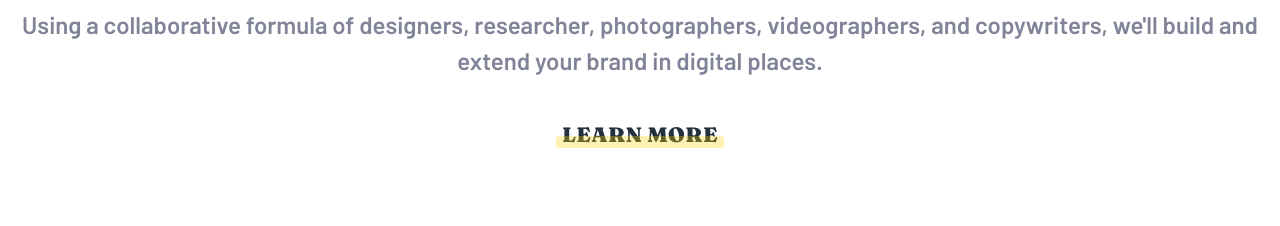
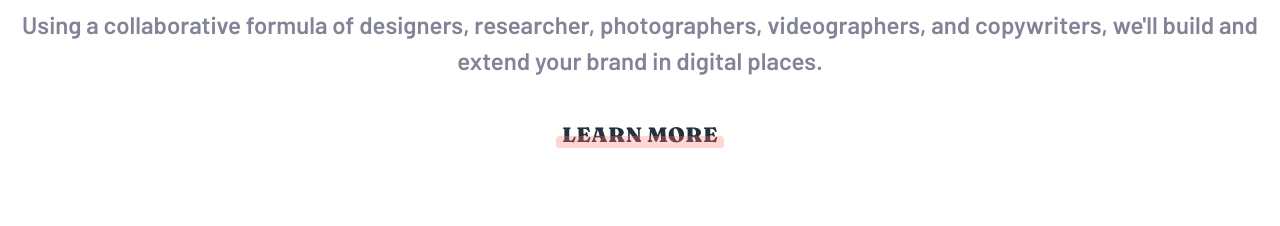
Before and after one commit to elvisowusu/Sunny-Side, a React (Vite) app: page / in a window 1280 px wide. Shown: the part 2920-3146 px from the top of the page. Built offline with nearby package versions, Linux system fonts and the light colour scheme.

Commit message:
Update LearnMore component styling

```diff
--- a/src/Components/LearnMore.jsx
+++ b/src/Components/LearnMore.jsx
@@ -18,7 +18,7 @@ function LearnMore() {
                                 <p className='px-[1.3rem] sm:text-[1.5rem] font-semibold mb-[2rem] sm:mb-[3.5rem] text-Darkgrayishblue'>{info.content}</p>
                                 <div className='leading-[0.2rem] sm:leading-[0rem]'>
                                     <span className='font-extrabold tracking-wide font-FrauncesFont sm:text-[1.3rem] text-Verydarkdesaturatedblue'>LEARN MORE</span>
-                                    <hr className='opacity-30 rounded border-none h-[0.6rem] sm:h-[0.8rem] w-[8rem] sm:w-[10.5rem] bg-Yellow'/>
+                                    <hr className={`opacity-30 rounded border-none h-[0.6rem] sm:h-[0.8rem] w-[8rem] sm:w-[10.5rem] ${info.image ===mobileStandOut?'bg-Softred':'bg-Yellow'}`}/>
                                 </div>
                             </div>
                         </div>
```
